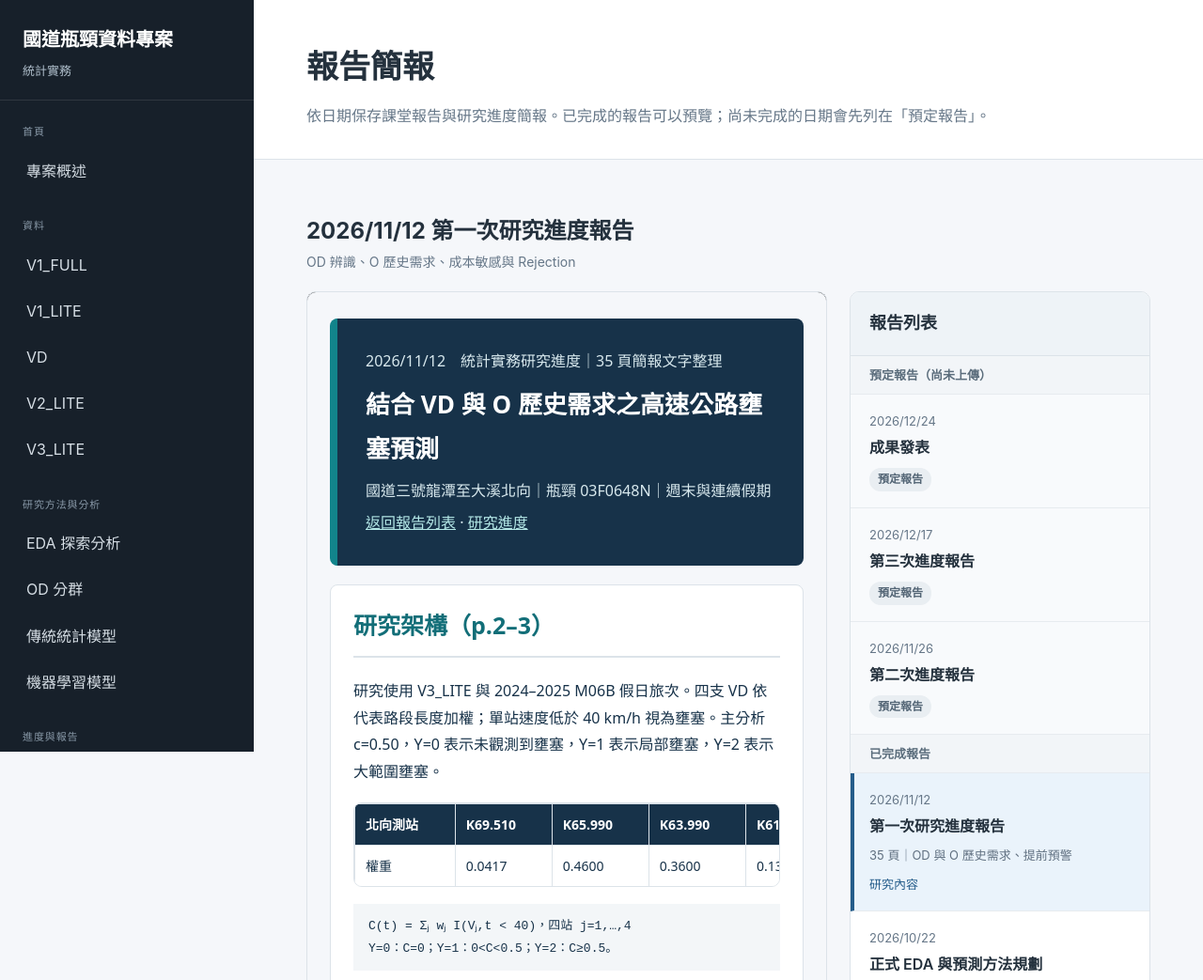
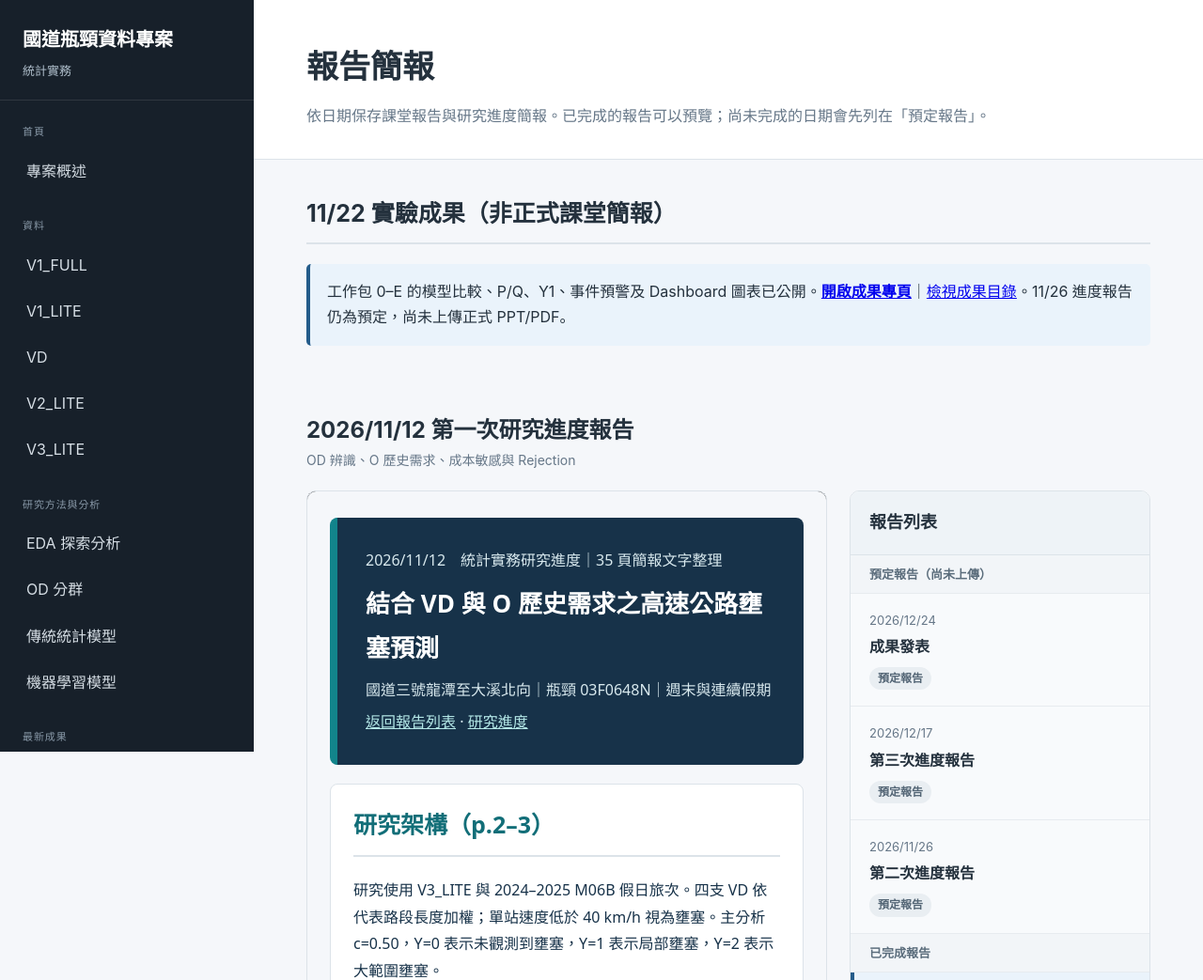
Before and after one commit to aishanchung/Statistical-Practice, a plain HTML site: page reports.html in a window 1280 px wide. Shown: the top 1043 px of the page at 94% size. Drawn offline with Linux system fonts and the light colour scheme; no server answers.

Commit message:
docs(site): link Nov 22 model results and dashboard from reports.html

```diff
--- a/reports.html
+++ b/reports.html
@@ -48,7 +48,9 @@
   <a href="od_clustering.html">OD 分群</a>
   <a href="statistical_models.html">傳統統計模型</a>
   <a href="machine_learning.html">機器學習模型</a>
-  <div class="sidebar-section-title">進度與報告</div>
+  <div class="sidebar-section-title">最新成果</div>
+<a href="research_20261122.html">11/22 實驗與儀表板</a>
+<div class="sidebar-section-title">進度與報告</div>
   <a href="progress.html">研究進度</a>
   <a href="reports.html"  class="active">報告簡報</a>
   </aside>
@@ -58,6 +60,7 @@
       <p>依日期保存課堂報告與研究進度簡報。已完成的報告可以預覽；尚未完成的日期會先列在「預定報告」。</p>
     </header>
     <main class="content">
+<section><h2>11/22 實驗成果（非正式課堂簡報）</h2><div class="note">工作包 0–E 的模型比較、P/Q、Y1、事件預警及 Dashboard 圖表已公開。<a href="research_20261122.html"><strong>開啟成果專頁</strong></a>｜<a href="reports/2026-11-22/README.md">檢視成果目錄</a>。11/26 進度報告仍為預定，尚未上傳正式 PPT/PDF。</div></section>
       <div class="report-header">
         <div>
           <h2 id="reportTitle">2026/11/12 第一次研究進度報告</h2>
```
